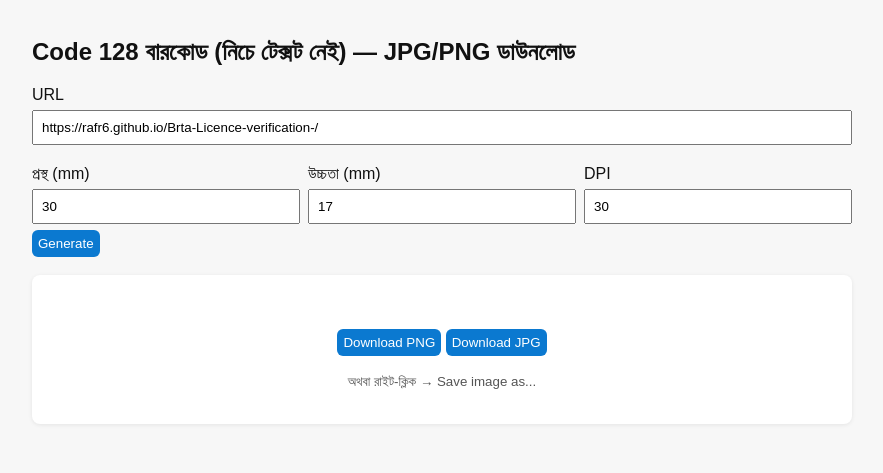
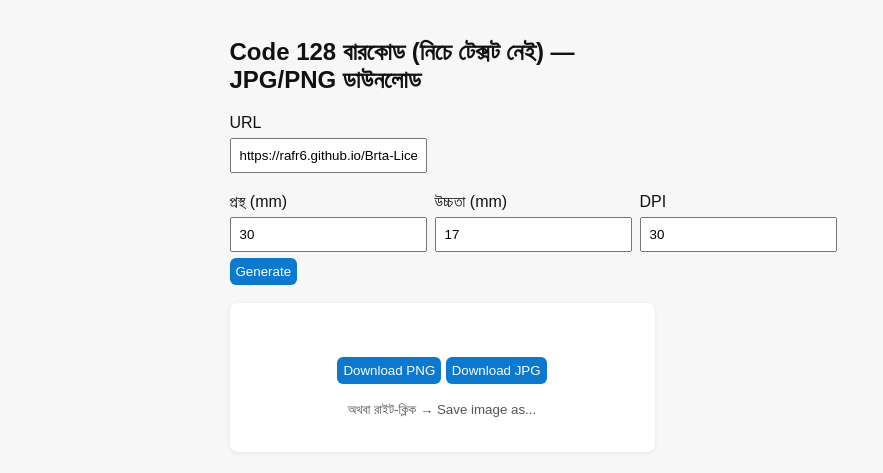
Before and after one commit to rafr6/Raihan-Id-, a plain HTML site: page index.html in a window 1280 px wide. Shown: the whole page, without its empty margins (198-1081 px from the left). Drawn offline with Linux system fonts and the light colour scheme; a script that the page names is missing.

Commit message:
Update index.html

```diff
--- a/index.html
+++ b/index.html
@@ -5,9 +5,9 @@
   <title>Code128 Barcode Generator (No Text)</title>
   <meta name="viewport" content="width=device-width, initial-scale=1" />
   <style>
-    body { font-family: Arial, sans-serif; padding: 18px; max-width: 820px; margin: auto; background: #f7f7f7; color: #111; }
+    body { font-family: Arial, sans-serif; padding: 18px; max-width: 425px; margin: auto; background: #f7f7f7; color: #111; }
     label { display:block; margin-top:10px; font-weight:425; }
-    input[type="text"], input[type="number"] { width:100%; padding:8px; box-sizing:border-box; margin-top:6px; }
+    input[type="text"], input[type="number"] { width:50; padding:8px; box-sizing:border-box; margin-top:6px; }
     .row { display:flex; gap:8px; margin-top:10px; }
     .row > * { flex:1; }
     button { margin-top:6px; padding:6px 6px; cursor:pointer; border:none; background:#0b79d0; color:white; border-radius:6px; }
```
